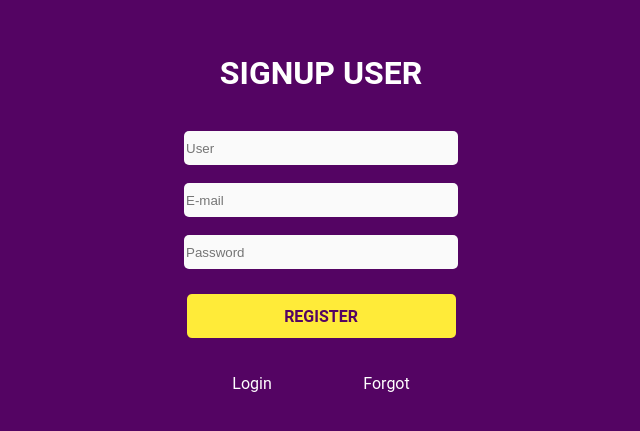
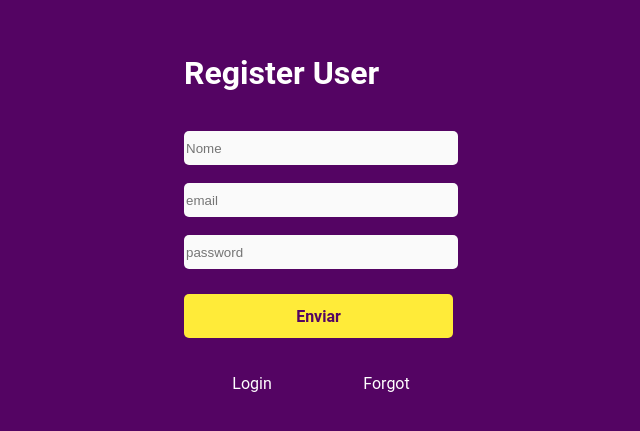
Before and after one commit to Luan-PortugalSilva/Project-API, a React (Create React App) app: page /register in a window 1280 px wide. Shown: the part 137-568 px from the top of the page, without its empty margins (319-959 px from the left). Built offline with nearby package versions, Linux system fonts and the light colour scheme.

Commit message:
verifications form

```diff
--- a/package.json
+++ b/package.json
@@ -7,11 +7,13 @@
     "@testing-library/react": "^9.3.2",
     "@testing-library/user-event": "^7.1.2",
     "axios": "^0.19.2",
+    "formik": "^2.1.4",
     "react": "^16.13.1",
     "react-dom": "^16.13.1",
     "react-router-dom": "^5.1.2",
     "react-scripts": "3.4.1",
-    "styled-components": "^5.1.0"
+    "styled-components": "^5.1.0",
+    "yup": "^0.28.3"
   },
   "scripts": {
     "start": "react-scripts start",
--- /dev/null
+++ b/src/Components/Form/form.js
@@ -0,0 +1,73 @@
+import React from "react";
+import { withFormik, Form, Field, ErrorMessage } from "formik";
+import * as Yup from "yup";
+import { Container, ContainerFlex } from "../../Styles/register.jsx";
+import api from "../services/api";
+
+const schema = Yup.object().shape({
+  userName: Yup.string()
+    .required("Informe o nome!")
+    .min(5, "O nome deve conter mais de 5 letras!")
+    .max(100, "O nome deve conter menos de 100 letras!")
+    .notOneOf(["admin", "administrador"], "Esse nome não pode camarada!"),
+  email: Yup.string()
+    .required("Informe o email!")
+    .email("Informe um email válido!"),
+  password: Yup.string()
+    .required("Informe uma senha")
+    .min(5, "a senha deve conter no mínimo 5 caracters"),
+});
+
+const enhanceWithFormik = withFormik({
+  mapPropsToValues: () => ({ userName: "", email: "", password: "" }),
+  handleSubmit: (values) => {
+    api
+      .post("/users/register", values)
+      .then((result, err) => {
+        alert("Usuário cadastrado com sucesso");
+      })
+      .catch((err) => {
+        alert("E-mail já cadastrado");
+      });
+  },
+  isInitialValid: false,
+  validateOnChange: true,
+  validateOnBlur: true,
+  displayName: "MyForm",
+  validationSchema: schema,
+});
+
+const MyForm = (props) => {
+  return (
+    <Container>
+      <Form>
+        <h1>Register User</h1>
+        <div>
+          <Field name="userName" placeholder="Nome" /> <br />
+          <ErrorMessage name="userName" />
+        </div>
+        <div>
+          <Field name="email" placeholder="email" />
+          <br />
+          <ErrorMessage name="email" />
+        </div>
+        <div>
+          <Field name="password" placeholder="password" type="password" />
+          <br />
+          <ErrorMessage class="erro" name="password" />
+        </div>
+        <button type="submit">Enviar</button>
+      </Form>
+      <ContainerFlex>
+        <p>
+          <a href="/">Login</a>
+        </p>
+        <p>
+          <a href="/forgot">Forgot</a>
+        </p>
+      </ContainerFlex>
+    </Container>
+  );
+};
+
+export default enhanceWithFormik(MyForm);
--- a/src/Components/Register/register.jsx
+++ b/src/Components/Register/register.jsx
@@ -1,6 +1,6 @@
 import React, { Component } from 'react';
 import api from "../services/api"
-
+import * as yup from 'yup';
 import { Container, ContainerFlex } from '../../Styles/register.jsx'
 
 export default class Register extends Component {
@@ -8,55 +8,43 @@ export default class Register extends Component {
         userName: '',
         email: '',
         password: '',
-        erros: [],
+        userErro:[],
+        emailErro: [],
+        passErro: []
     }
 
     onChange = (e) => {
+        const { userName, email, password, userErro } = this.state;
         this.setState({ [e.target.name]: e.target.value })
+
+        if (e.target.userName.length <=5){
+            this.setState({userErro:['Digite no mínimo 5 caracter']})
+        }
+        else if (e.target.userName!==null){
+            this.setState({userErro:['']})
+        }
     }
 
     onSubmit = (e) => {
-        const { userName, email, password, erros } = this.state;
-
-        if (userName.length <= 5) {
-            erros.push('Min 5 caracters para usuário')
-
-        }
-
-        if (email.length <= 15) {
-            erros.push('email errado')
-        }
-
-        if (password.length <= 10) {
-            erros.push('Min 5 caracters para usuário')
-        }
-
-        this.setState({erros: erros})
-
-
+        const { userName, email, password } = this.state;
         api.post('/users/register', { userName, email, password })
             .then((result) => {
                 alert('Usuário cadastrado com sucesso')
             });
-
-
-
-
         //aqui reseta o input após realizar o cadastro
         this.setState({ userName: '', email: '', password: '' })
-
     }
 
     render() {
-        const { userName, email, password, erros } = this.state;
+        const { userName, email, password, userErro } = this.state;
         return (
             <Container>
                 <h1>SIGNUP USER</h1>
-                <input type="text" name="userName" value={userName} onChange={this.onChange} placeholder="User" minLength={5} ></input>
-                <input type="text" name="email" value={email} onChange={this.onChange} placeholder="E-mail"></input>
+                <input type="text" name="userName" value={userName} onChange={this.onChange} placeholder="User" minLength={5} >
+                </input>{userErro.map(erro=><p>{erro}</p>)}
+                <input type="email" name="email" value={email} onChange={this.onChange} placeholder="E-mail"></input>
                 <input type="password" name="password" value={password} onChange={this.onChange} placeholder="Password"></input>
                 <button type="submit" onClick={() => this.onSubmit()}>REGISTER</button>
-                {erros.map(erro => <p>{erro}</p>)}
                 <ContainerFlex>
                     <p><a href="/">Login</a></p>
                     <p><a href="/forgot">Forgot</a></p>
--- a/src/Routes/routes.jsx
+++ b/src/Routes/routes.jsx
@@ -10,6 +10,7 @@ import Login from "../Components/Login/login.jsx";
 import Register from "../Components/Register/register.jsx";
 import Forgot from "../Components/Forgot/forgot.jsx";
 import UsersList from "../Components/UsersList/UsersList.jsx";
+import Form from "../Components/Form/form.js"
 
 const PrivateRoute = ({ component: Component, ...rest }) => (
   <Route
@@ -31,7 +32,7 @@ export default (Routes) => {
     <Router>
       <Switch>
         <Route path="/" exact={true} component={Login} />
-        <Route path="/register" exact={true} component={Register} />
+        <Route path="/register" exact={true} component={Form}  />
         <Route path="/forgot" exact={true} component={Forgot} />
         <PrivateRoute path="/users" exact component={UsersList} />
       </Switch>
--- a/src/Styles/register.jsx
+++ b/src/Styles/register.jsx
@@ -10,6 +10,8 @@ export const Container = styled.div`
   justify-content: center;
   align-items: center;
   margin-top: 100px;
+  color:#ffff;
+  font-family:"Roboto", sans-serif;
 
   h1 {
   font-family: "roboto";
@@ -60,9 +62,13 @@ a:hover {
   color: #fff;
   text-decoration: none;
 }
-
+.erro{
+  font-size:300px;
+  color:#ffff
+}
 p {
   color: #fff;
   font-family: "roboto";
 }
+
 `
```
Also changed, not shown: 1 other file (tests, documents, lock files or other folders).
